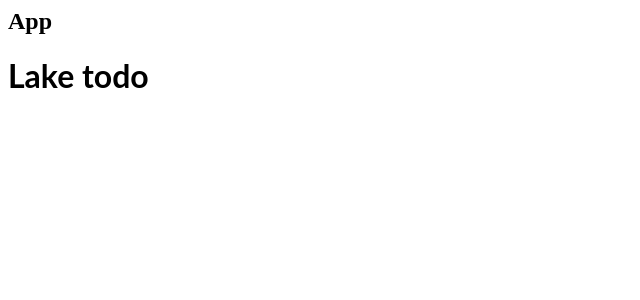
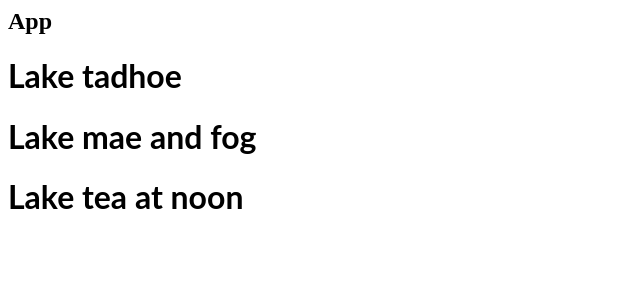
Before and after one commit to githubjack/Learnin-React, a React (Create React App) app: page / in a window 1280 px wide. Shown: the top 300 px of the page, without its empty margins (0-640 px from the left). Built offline with nearby package versions, Linux system fonts and the light colour scheme.

Commit message:
passing different property values to component

```diff
--- a/index.tsx
+++ b/index.tsx
@@ -35,17 +35,19 @@ let city = {
 
 };
 */
-// composing components, passing component a to b
-function Lake(props) {
+// Component reuse passing different props values
+function Lake({name}) {
   return (
-    <h1>{props.name}</h1>
+    <h1>{name}</h1>
   );
 }
 function App() {
   return (
     <div>
       <h2>App</h2>
-      <Lake name="Lake todo"/>
+      <Lake name="Lake tadhoe"/>
+      <Lake name="Lake mae and fog"/>
+      <Lake name="Lake tea at noon"/>
     </div>
   );
 }
```
